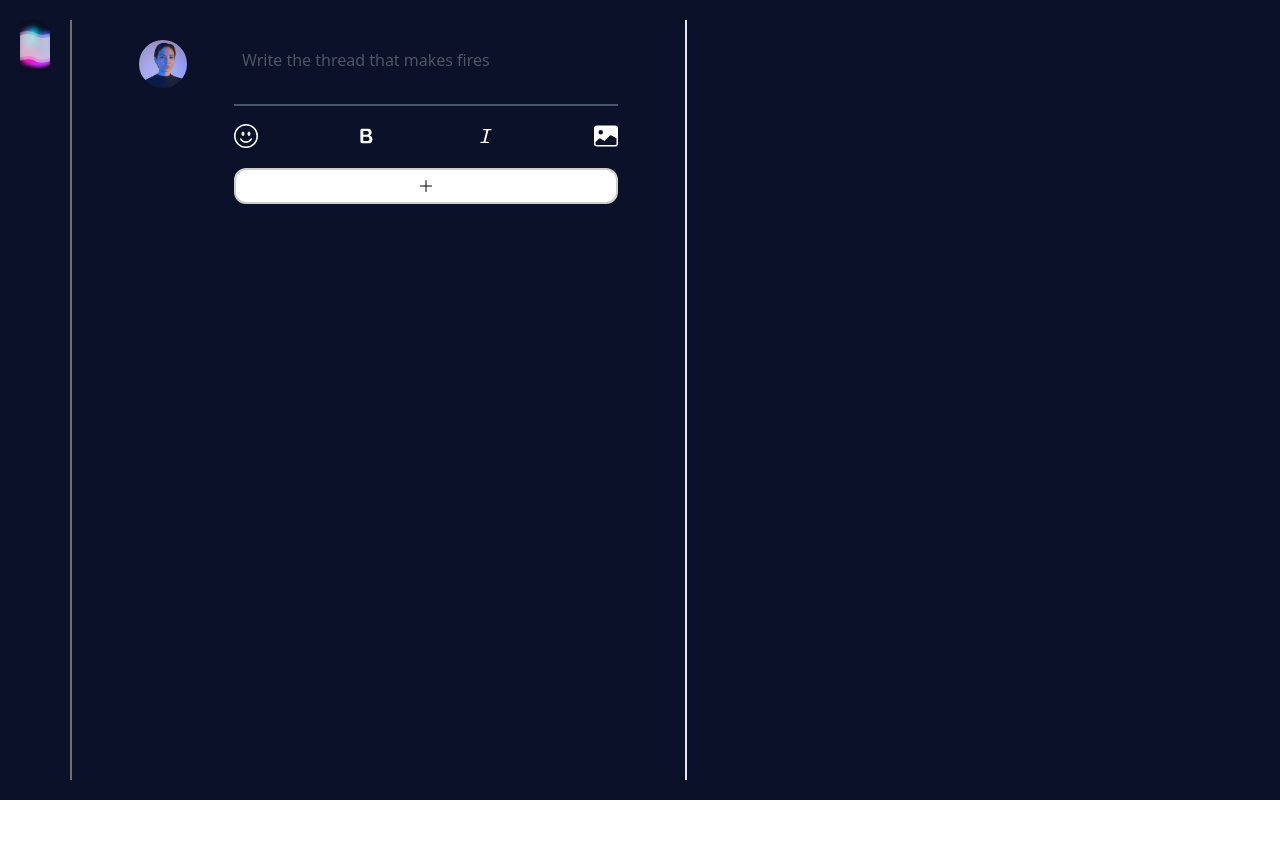
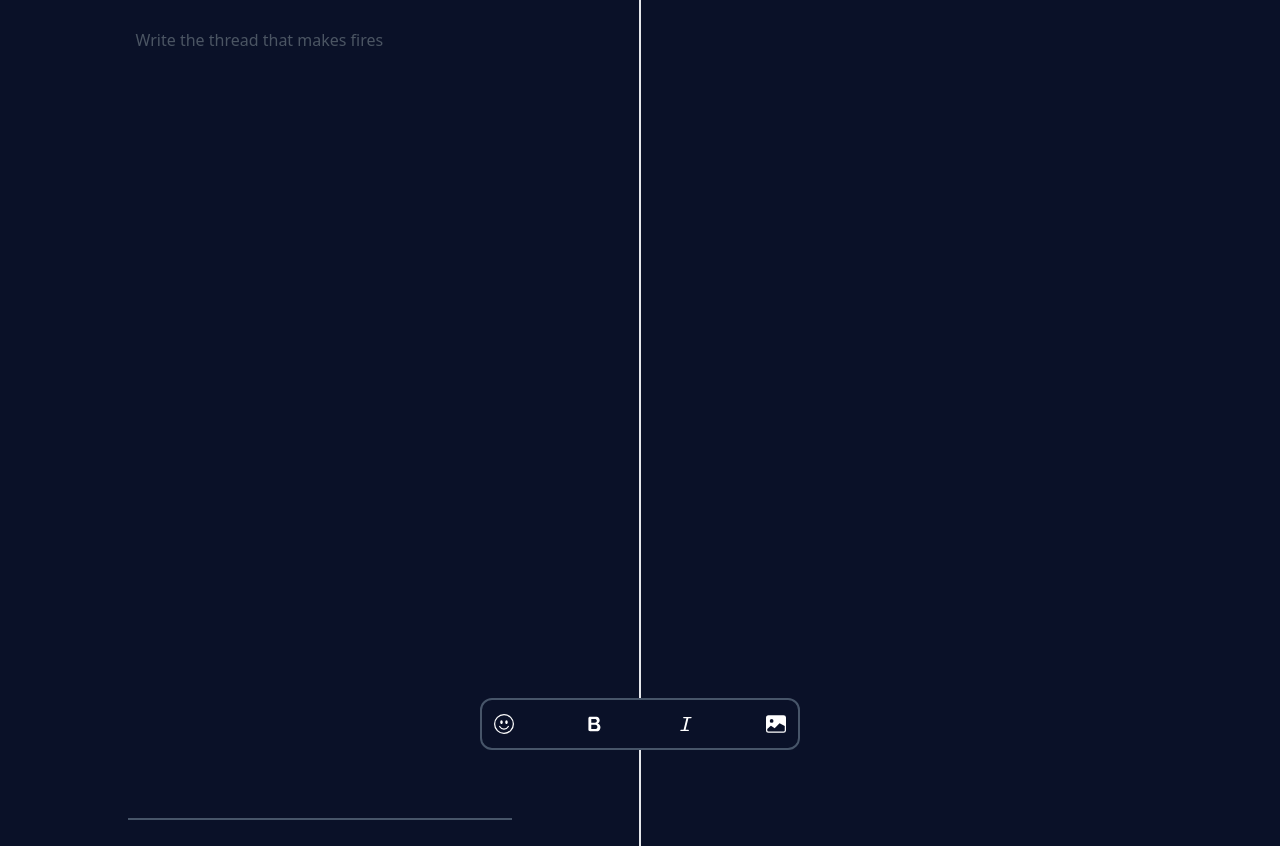
Before and after one commit to joefelx/NimbusT, a Next.js app: page /thread in a window 1280 px wide. Before the commit the page ends 800 px from the top, so only its background shows below. Built offline with nearby package versions, Linux system fonts and the light colour scheme.

Commit message:
Tools file created

```diff
--- a/src/Components/Editor.js
+++ b/src/Components/Editor.js
@@ -4,85 +4,17 @@ import ProfileImg from "../assets/profile.jpg";
 import Image from "next/image";
 import TextField from "./TextField";
 import NewThreadButton from "./NewThreadButton";
-
-// export default function App() {
-//   const editorRef = useRef(null);
-//   const [text, setText] = useState("");
-//   const log = () => {
-//     if (editorRef.current) {
-//       console.log(editorRef.current.getContent());
-//     }
-//   };
-//   //   useEffect(() => {
-//   //     console.log(editorRef.current.getContent());
-//   //   }, [editorRef.current.getContent()]);
-//   return (
-//     <>
-//       <Editor
-//         apiKey="fmlybxuzep083lydfah7vcyxk3d95r1emmf94dv8a2jqw114"
-//         onInit={(evt, editor) => {
-//           editorRef.current = editor;
-//         }}
-//         initialValue={"hello"}
-//         init={{
-//           height: 500,
-//           editable_class: "mceEditable",
-//           width: 500,
-//           inline: false,
-//           resize: false,
-//           menubar: false,
-//           skin: "oxide",
-//           plugins: [
-//             "advlist",
-//             "autolink",
-//             "lists",
-//             "link",
-//             "image",
-//             "charmap",
-//             "preview",
-//             "anchor",
-//             "searchreplace",
-//             "visualblocks",
-//             "code",
-//             "fullscreen",
-//             "insertdatetime",
-//             "media",
-//             "table",
-//             "code",
-//             "help",
-//             "wordcount",
-//           ],
-//           toolbar:
-//             "undo redo | blocks | " +
-//             "bold italic forecolor | alignleft aligncenter " +
-//             "alignright alignjustify | bullist numlist outdent indent | " +
-//             "removeformat | help",
-//           content_style:
-//             "body { font-family:Helvetica,Arial,sans-serif; font-size:14px }",
-//         }}
-//       />
-//       <button onClick={log}>Log editor content</button>
-
-//       <h1>{text}</h1>
-//       <p>{"\u2022"}</p>
-//     </>
-//   );
-// }
+import Tools from "./Tools";
 
 function Editor() {
-  const addThread = () => {};
   return (
-    <div className="h-auto min-h-screen w-100% bg-[#0a1128] text-white p-5 flex justify-between">
-      <div className=" border-r-2 pr-5 border-[#6F6F6F] ">
-        <Image src={Logo} width={30} height={30} />
+    <div className="h-auto min-h-screen w-100% bg-[#0a1128] text-white flex justify-between">
+      {/* Editor */}
+      <div className="flex-1 flex justify-evenly border-r-2 py-5">
+        <TextField />
       </div>
-      {/* Editor */}
-      <div className="flex-1 flex justify-evenly border-r-2 p-5">
-        <div className="flex items-center justify-center rounded-full overflow-hidden w-12 h-12">
-          <Image src={ProfileImg} className="object-cover" />
-        </div>
-        <TextField addThread={addThread} />
-      </div>
+      {/* Tool */}
+      <Tools />
       {/* Preview */}
       <div className=" block flex-1"></div>
     </div>
--- a/src/Components/TextField.js
+++ b/src/Components/TextField.js
@@ -1,11 +1,23 @@
 import { useState, useEffect } from "react";
 import "../styles/Home.module.css";
-import { RxFontBold, RxFontItalic } from "react-icons/rx";
-import { BsImageFill, BsEmojiSmile } from "react-icons/bs";
 import NewThreadButton from "./NewThreadButton";
 
-function TextField({ addThread }) {
-  const [input, setInput] = useState("");
+const TextBox = ({ input, setInput }) => {
+  return (
+    <div>
+      <textarea
+        placeholder="Write the thread that makes fires"
+        className="w-[30vw] min-h-screen h-auto p-2 text-white bg-[#0a1128] border-b-2 border-slate-600 focus:outline-none placeholder:text-gray-600 resize-none"
+        onChange={(e) => {
+          setInput([e.target.value]);
+        }}
+      ></textarea>
+    </div>
+  );
+};
+
+function TextField() {
+  const [input, setInput] = useState([]);
 
   const handleResize = () => {
     const textarea = document.querySelector("textarea");
@@ -16,42 +28,31 @@ function TextField({ addThread }) {
     });
   };
 
+  function addThread() {
+    const inputBox = document.querySelector(".input-box");
+    const textfield = document.createElement("textarea");
+    textfield.maxLength = 280;
+    textfield.placeholder = "Write the thread that makes fires";
+    textfield.classList =
+      "w-[30vw] h-auto p-2 text-white bg-[#0a1128] border-b-2 border-slate-600 overflow-hidden focus:outline-none placeholder:text-gray-600 resize-none";
+
+    textfield.onChange = (e) => {
+      setInput([...input, e.target.value]);
+    };
+    inputBox.appendChild(textfield);
+  }
+
   useEffect(() => {
     handleResize();
+    console.log(input);
   }, [input]);
 
   return (
     <div>
-      <div>
-        <div>
-          <textarea
-            maxLength={280}
-            placeholder="Write the thread that makes fires"
-            className="w-[30vw] h-auto p-2 text-white bg-[#0a1128] border-b-2 border-slate-600 overflow-hidden focus:outline-none placeholder:text-gray-600 resize-none"
-            onChange={(e) => {
-              setInput(e.target.value);
-            }}
-          ></textarea>
-        </div>
-        {/* Tools */}
-        <div>
-          <ul className="flex text-2xl items-center justify-between mt-3">
-            <li>
-              <BsEmojiSmile />
-            </li>
-            <li>
-              <RxFontBold />
-            </li>
-            <li>
-              <RxFontItalic />
-            </li>
-            <li>
-              <BsImageFill />
-            </li>
-          </ul>
-        </div>
+      <div className="input-box">
+        <TextBox input={input} setInput={setInput} />
       </div>
-      <NewThreadButton addThread={addThread} />
+      {/* <NewThreadButton addThread={addThread} /> */}
     </div>
   );
 }
--- /dev/null
+++ b/src/Components/Tools.js
@@ -0,0 +1,25 @@
+import { RxFontBold, RxFontItalic } from "react-icons/rx";
+import { BsImageFill, BsEmojiSmile } from "react-icons/bs";
+
+function Tools() {
+  return (
+    <div className="absolute bottom-[50px] left-0 right-0 w-[20rem] ml-auto mr-auto">
+      <ul className=" cursor-pointer border-2 border-slate-600 rounded-xl bg-black flex text-2xl items-center justify-between mt-3 p-3">
+        <li className="text-xl ">
+          <BsEmojiSmile />
+        </li>
+        <li>
+          <RxFontBold />
+        </li>
+        <li>
+          <RxFontItalic />
+        </li>
+        <li className="text-xl">
+          <BsImageFill />
+        </li>
+      </ul>
+    </div>
+  );
+}
+
+export default Tools;
--- a/tailwind.config.js
+++ b/tailwind.config.js
@@ -11,7 +11,7 @@ module.exports = {
   theme: {
     extend: {
       colors: {
-        black: "#000000",
+        black: "#0a1128",
         white: "#ffffff",
       },
     },
```
